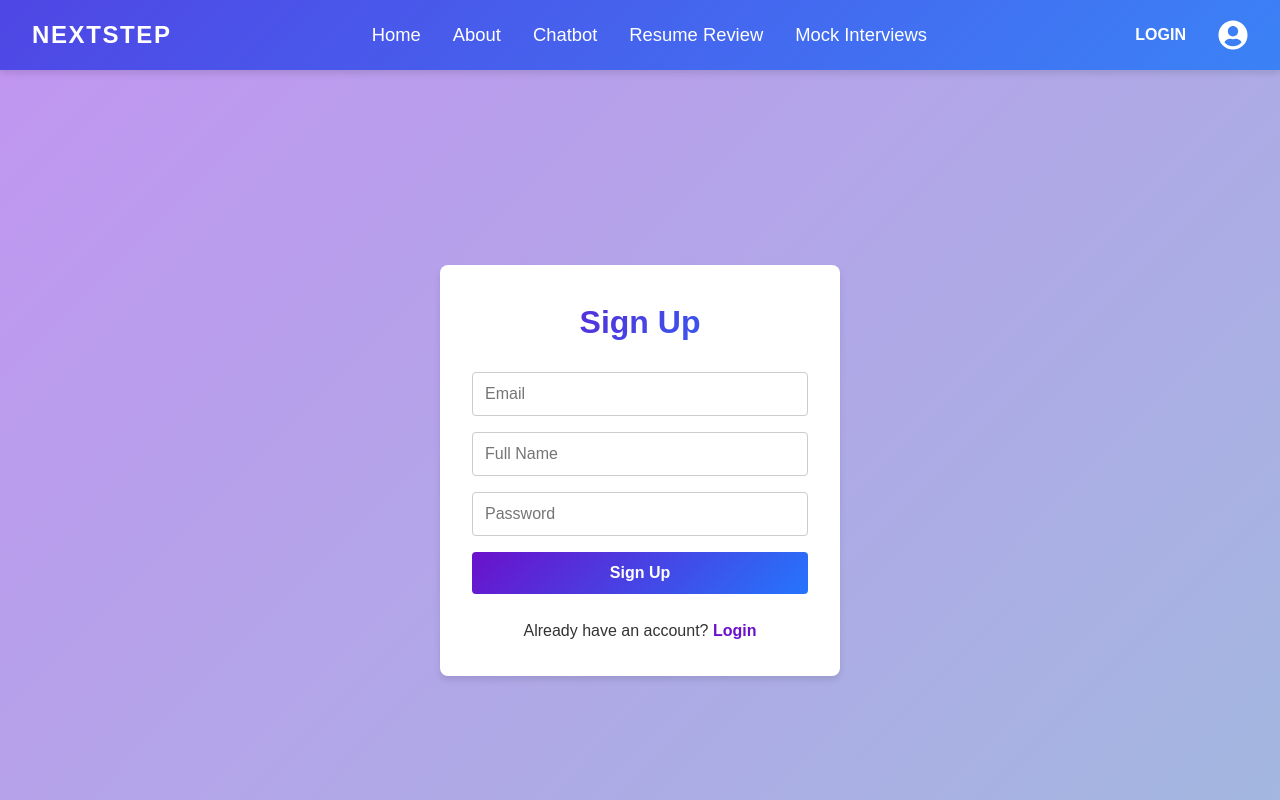
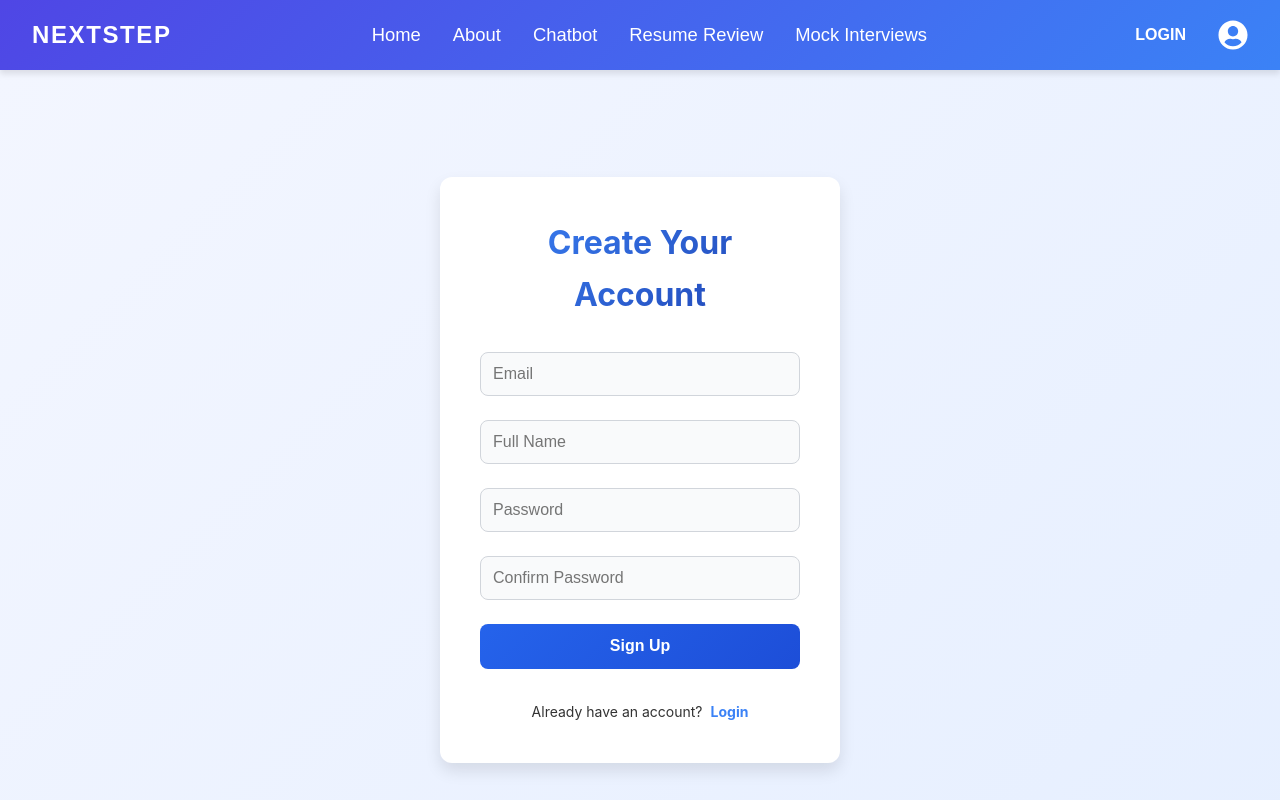
Before and after one commit to aravinth-krishna/nextstep, a Next.js app: page /signup in a window 1280 px wide. Shown: the top 800 px of the page. Built offline with nearby package versions, Linux system fonts and the light colour scheme.

Commit message:
Auth UI improvement

```diff
--- a/app/login/page.module.css
+++ b/app/login/page.module.css
@@ -4,86 +4,105 @@
   align-items: center;
   justify-content: center;
   min-height: 100vh;
-  background: linear-gradient(135deg, #eea593, #f7c096);
-  color: #fff;
-  font-family: Arial, sans-serif;
+  background: linear-gradient(135deg, #f8faff, #f3f6ff);
+  font-family: "Inter", sans-serif;
+  padding: 2rem;
+  padding-top: 0;
 }
 
 .form {
   background: #ffffff;
   color: #333;
-  border-radius: 8px;
-  padding: 2rem;
-  box-shadow: 0 4px 6px rgba(0, 0, 0, 0.1);
+  border-radius: 12px;
+  padding: 2.5rem;
+  box-shadow: 0 8px 16px rgba(0, 0, 0, 0.1);
   width: 100%;
   max-width: 400px;
 }
 
 .form h1 {
   text-align: center;
-  margin-bottom: 1.5rem;
+  margin-bottom: 2rem;
   font-size: 2rem;
   font-weight: bold;
-  background-image: linear-gradient(135deg, #ff7e5f, #feb47b);
+  background-image: linear-gradient(135deg, #3b82f6, #1e40af);
   color: transparent;
   background-clip: text;
 }
 
+.inputGroup {
+  margin-bottom: 1.5rem;
+  position: relative;
+}
+
 .form input {
-  box-sizing: border-box;
   width: 100%;
   padding: 0.75rem;
-  margin-bottom: 1rem;
-  border: 1px solid #ccc;
-  border-radius: 4px;
+  border: 1px solid #d1d5db;
+  border-radius: 8px;
   font-size: 1rem;
+  background: #f9fafb;
+  outline: none;
+  transition: border-color 0.3s ease, box-shadow 0.3s ease;
 }
 
 .form input:focus {
-  outline: none;
-  border-color: #ff7e5f;
-  box-shadow: 0 0 3px rgba(255, 126, 95, 0.5);
+  border-color: #3b82f6;
+  box-shadow: 0 0 6px rgba(59, 130, 246, 0.5);
 }
 
-.form a {
-  color: #ff7e5f;
-  text-decoration: none;
-  font-weight: bold;
+.inputError {
+  color: #ef4444;
+  font-size: 0.875rem;
+  margin-top: 0.5rem;
 }
 
 .form button {
-  margin-bottom: 0.5rem;
+  margin-bottom: 1rem;
   width: 100%;
-  padding: 0.75rem;
-  background: linear-gradient(135deg, #ff7e5f, #feb47b);
+  padding: 0.85rem;
+  background: linear-gradient(135deg, #2563eb, #1d4ed8);
   border: none;
-  border-radius: 4px;
-  color: #fff;
+  border-radius: 8px;
+  color: #ffffff;
   font-size: 1rem;
   font-weight: bold;
   cursor: pointer;
-  transition: background 0.3s ease;
+  transition: background 0.3s ease, transform 0.2s ease;
 }
 
 .form button:hover {
-  background: linear-gradient(135deg, #e76b51, #fd9b65);
+  background: linear-gradient(135deg, #1e40af, #1d4ed8);
+  transform: scale(1.02);
 }
 
 .form button:disabled {
-  background: #ccc;
+  background: #94a3b8;
   cursor: not-allowed;
 }
 
 .error {
-  color: red;
+  color: #ef4444;
   font-size: 0.9rem;
   margin-bottom: 1rem;
   text-align: center;
 }
 
 .signup {
-  display: inline-block;
-  width: 100%;
   margin-top: 1rem;
+  display: flex;
+  justify-content: center;
   text-align: center;
+  font-size: 0.875rem;
 }
+
+.signup a {
+  margin-left: 0.5rem;
+  color: #3b82f6;
+  text-decoration: none;
+  font-weight: bold;
+}
+
+.signup a:hover {
+  text-decoration: underline;
+}
--- a/app/signup/page.module.css
+++ b/app/signup/page.module.css
@@ -4,86 +4,103 @@
   align-items: center;
   justify-content: center;
   min-height: 100vh;
-  background: linear-gradient(135deg, #c096f0, #a2b8df);
-  color: #fff;
-  font-family: Arial, sans-serif;
+  background: linear-gradient(135deg, #f3f6ff, #e6efff);
+  font-family: "Inter", sans-serif;
+  padding: 2rem;
 }
 
 .form {
   background: #ffffff;
   color: #333;
-  border-radius: 8px;
-  padding: 2rem;
-  box-shadow: 0 4px 6px rgba(0, 0, 0, 0.1);
+  border-radius: 12px;
+  padding: 2.5rem;
+  box-shadow: 0 8px 16px rgba(0, 0, 0, 0.1);
   width: 100%;
   max-width: 400px;
 }
 
 .form h1 {
   text-align: center;
-  margin-bottom: 1.5rem;
+  margin-bottom: 2rem;
   font-size: 2rem;
   font-weight: bold;
-  background-image: linear-gradient(135deg, #6a11cb, #2575fc);
+  background-image: linear-gradient(135deg, #3b82f6, #1e40af);
   color: transparent;
   background-clip: text;
 }
 
+.inputGroup {
+  margin-bottom: 1.5rem;
+}
+
 .form input {
-  box-sizing: border-box;
   width: 100%;
   padding: 0.75rem;
-  margin-bottom: 1rem;
-  border: 1px solid #ccc;
-  border-radius: 4px;
+  border: 1px solid #d1d5db;
+  border-radius: 8px;
   font-size: 1rem;
+  background: #f9fafb;
+  outline: none;
+  transition: border-color 0.3s ease, box-shadow 0.3s ease;
 }
 
 .form input:focus {
-  outline: none;
-  border-color: #6a11cb;
-  box-shadow: 0 0 3px rgba(106, 17, 203, 0.5);
+  border-color: #3b82f6;
+  box-shadow: 0 0 6px rgba(59, 130, 246, 0.5);
 }
 
-.form a {
-  color: #6a11cb;
-  text-decoration: none;
-  font-weight: bold;
+.inputError {
+  color: #ef4444;
+  font-size: 0.875rem;
+  margin-top: 0.5rem;
 }
 
 .form button {
-  margin-bottom: 0.5rem;
+  margin-bottom: 1rem;
   width: 100%;
-  padding: 0.75rem;
-  background: linear-gradient(135deg, #6a11cb, #2575fc);
+  padding: 0.85rem;
+  background: linear-gradient(135deg, #2563eb, #1d4ed8);
   border: none;
-  border-radius: 4px;
-  color: #fff;
+  border-radius: 8px;
+  color: #ffffff;
   font-size: 1rem;
   font-weight: bold;
   cursor: pointer;
-  transition: background 0.3s ease;
+  transition: background 0.3s ease, transform 0.2s ease;
 }
 
 .form button:hover {
-  background: linear-gradient(135deg, #5b0eb7, #1e62d0);
+  background: linear-gradient(135deg, #1e40af, #1d4ed8);
+  transform: scale(1.02);
 }
 
 .form button:disabled {
-  background: #ccc;
+  background: #94a3b8;
   cursor: not-allowed;
 }
 
 .error {
-  color: red;
+  color: #ef4444;
   font-size: 0.9rem;
   margin-bottom: 1rem;
   text-align: center;
 }
 
 .login {
-  display: inline-block;
-  width: 100%;
+  margin-top: 1rem;
+  display: flex;
+  justify-content: center;
   text-align: center;
-  margin-top: 1rem;
+  font-size: 0.875rem;
 }
+
+.login a {
+  margin-left: 0.5rem;
+  color: #3b82f6;
+  text-decoration: none;
+  font-weight: bold;
+}
+
+.login a:hover {
+  text-decoration: underline;
+}
--- a/app/signup/page.tsx
+++ b/app/signup/page.tsx
@@ -7,25 +7,61 @@ import Link from "next/link";
 
 const SignUp = () => {
   const [email, setEmail] = useState("");
-  const [fullName, setFullName] = useState(""); // Changed from username to fullName
+  const [fullName, setFullName] = useState("");
   const [password, setPassword] = useState("");
+  const [confirmPassword, setConfirmPassword] = useState("");
   const [error, setError] = useState("");
+  const [emailError, setEmailError] = useState("");
+  const [passwordError, setPasswordError] = useState("");
+  const [confirmPasswordError, setConfirmPasswordError] = useState("");
   const [loading, setLoading] = useState(false);
+
   const router = useRouter();
+
+  const validateEmail = (email: string) => {
+    const emailRegex = /^[^\s@]+@[^\s@]+\.[^\s@]+$/;
+    return emailRegex.test(email);
+  };
+
+  const validatePassword = (password: string) => {
+    return password.length >= 6;
+  };
 
   const handleSubmit = async (e: React.FormEvent) => {
     e.preventDefault();
     setLoading(true);
     setError("");
 
+    if (!validateEmail(email)) {
+      setEmailError("Invalid email address.");
+      setLoading(false);
+      return;
+    } else {
+      setEmailError("");
+    }
+
+    if (!validatePassword(password)) {
+      setPasswordError("Password must be at least 6 characters long.");
+      setLoading(false);
+      return;
+    } else {
+      setPasswordError("");
+    }
+
+    if (password !== confirmPassword) {
+      setConfirmPasswordError("Passwords do not match.");
+      setLoading(false);
+      return;
+    } else {
+      setConfirmPasswordError("");
+    }
+
     try {
       const response = await fetch("/api/signup", {
         method: "POST",
         headers: { "Content-Type": "application/json" },
-        body: JSON.stringify({ email, fullName, password }), // Changed from username to fullName
+        body: JSON.stringify({ email, fullName, password }),
       });
-
-      console.log(fullName, email, password); // Changed from username to fullName
 
       const data = await response.json();
 
@@ -35,8 +71,9 @@ const SignUp = () => {
 
       alert("Signup successful!");
       setEmail("");
-      setFullName(""); // Changed from setUsername to setFullName
+      setFullName("");
       setPassword("");
+      setConfirmPassword("");
 
       router.push("/dashboard");
     } catch (error: unknown) {
@@ -49,8 +86,9 @@ const SignUp = () => {
   return (
     <div className={styles.container}>
       <form onSubmit={handleSubmit} className={styles.form}>
-        <h1>Sign Up</h1>
+        <h1>Create Your Account</h1>
         {error && <p className={styles.error}>{error}</p>}
+        <div className={styles.inputGroup}>
           <input
             type="email"
             placeholder="Email"
@@ -58,13 +96,18 @@ const SignUp = () => {
             onChange={(e) => setEmail(e.target.value)}
             required
           />
+          {emailError && <p className={styles.inputError}>{emailError}</p>}
+        </div>
+        <div className={styles.inputGroup}>
           <input
             type="text"
-          placeholder="Full Name" // Changed from Username to Full Name
-          value={fullName} // Changed from username to fullName
-          onChange={(e) => setFullName(e.target.value)} // Changed from setUsername to setFullName
+            placeholder="Full Name"
+            value={fullName}
+            onChange={(e) => setFullName(e.target.value)}
             required
           />
+        </div>
+        <div className={styles.inputGroup}>
           <input
             type="password"
             placeholder="Password"
@@ -72,8 +115,24 @@ const SignUp = () => {
             onChange={(e) => setPassword(e.target.value)}
             required
           />
+          {passwordError && (
+            <p className={styles.inputError}>{passwordError}</p>
+          )}
+        </div>
+        <div className={styles.inputGroup}>
+          <input
+            type="password"
+            placeholder="Confirm Password"
+            value={confirmPassword}
+            onChange={(e) => setConfirmPassword(e.target.value)}
+            required
+          />
+          {confirmPasswordError && (
+            <p className={styles.inputError}>{confirmPasswordError}</p>
+          )}
+        </div>
         <button type="submit" disabled={loading}>
-          {loading ? "Creating account..." : "Sign Up"}
+          {loading ? "Signing up..." : "Sign Up"}
         </button>
         <span className={styles.login}>
           Already have an account? <Link href="/login">Login</Link>
```
Also changed, not shown: app/login/page.tsx (+38 -2 lines). Lines whose indentation alone changed are shown as unchanged.
